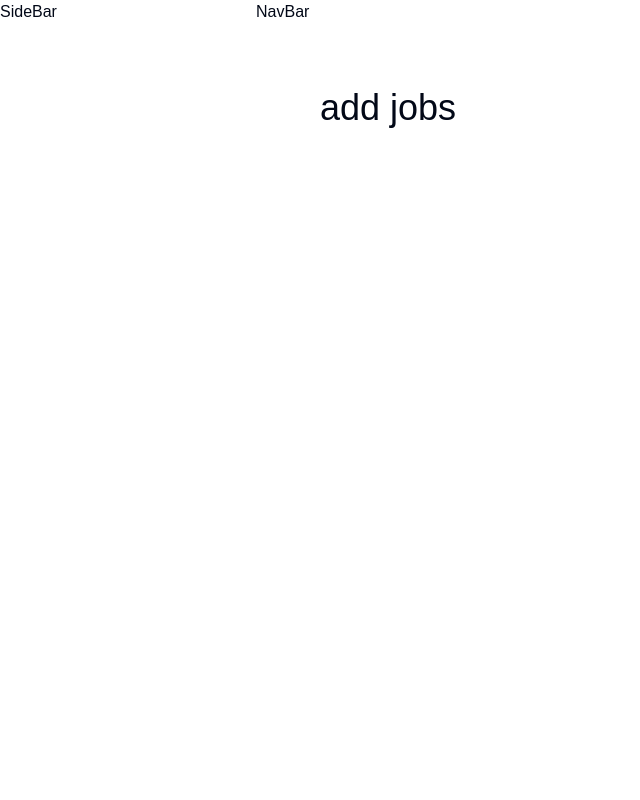
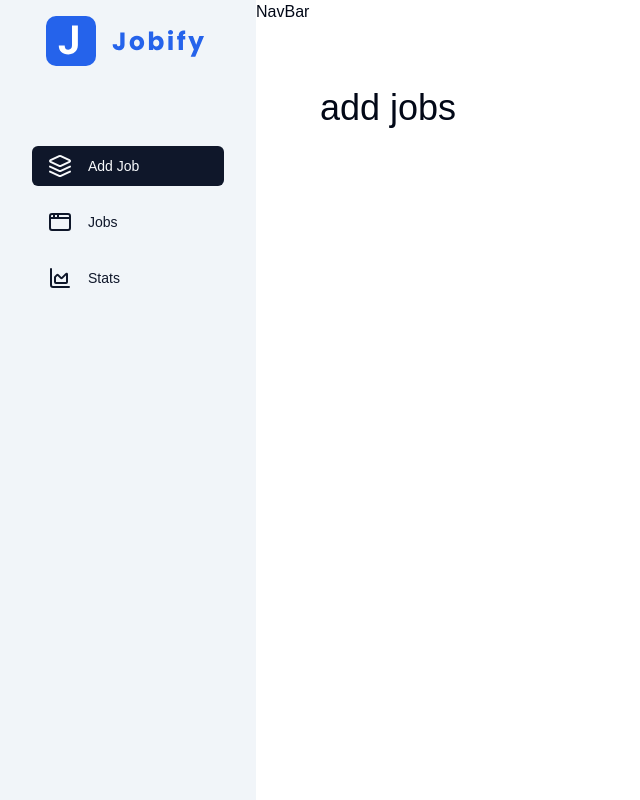
Before and after one commit to ChipLuxury-EWA/nextjs-course-smilga-application-tracker, a Next.js app: page /add-job in a window 1280 px wide. Shown: the whole page, without its empty margins (0-640 px from the left). Built offline with nearby package versions, Linux system fonts and the light colour scheme.

Commit message:
added Links to sidebar

```diff
--- a/app/(dashboard)/_components/SideBar.tsx
+++ b/app/(dashboard)/_components/SideBar.tsx
@@ -1,4 +1,16 @@
+"use client";
+import LOGO from "@/assets/logo.svg";
+import Image from "next/image";
+import { DynamicLinksList } from "@/app/_components/Links";
+
 const SideBar = () => {
-  return <div>SideBar</div>;
+  return (
+    <aside className="py-4 px-8 bg-muted h-full">
+      <Image src={LOGO} alt="logo" className="mx-auto" />
+      <div className="flex flex-col mt-20 gap-y-4">
+        <DynamicLinksList />
+      </div>
+    </aside>
+  );
 };
 export default SideBar;
--- a/app/_components/Links.tsx
+++ b/app/_components/Links.tsx
@@ -1,4 +1,7 @@
 import { Layers, AppWindow, AreaChart } from "lucide-react";
+import Link from "next/link";
+import { usePathname } from "next/navigation";
+import { Button } from "@/components/ui/button";
 
 type NavLink = {
   href: string;
@@ -6,7 +9,7 @@ type NavLink = {
   icon: React.ReactNode;
 };
 
-const links: NavLink[] = [
+export const links: NavLink[] = [
   {
     href: "/add-job",
     label: "Add job",
@@ -24,7 +27,16 @@ const links: NavLink[] = [
   },
 ];
 
-const Links = () => {
-  return <div>Links</div>;
+export const DynamicLinksList = () => {
+  const pathName = usePathname();
+
+  return links.map((link) => {
+    return (
+      <Button asChild key={link.href} variant={pathName === link.href ? "default" : "link"}>
+        <Link href={link.href} className="flex">
+          <div className="basis-1/4">{link.icon}</div> <span className="basis-3/4 capitalize">{link.label}</span>
+        </Link>
+      </Button>
+    );
+  });
 };
-export default Links;
```
